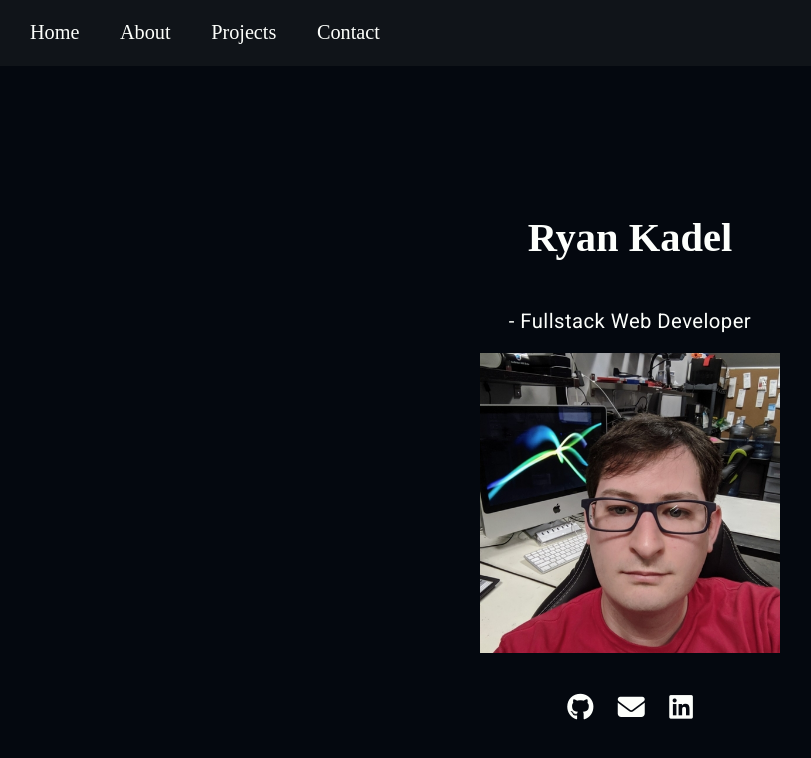
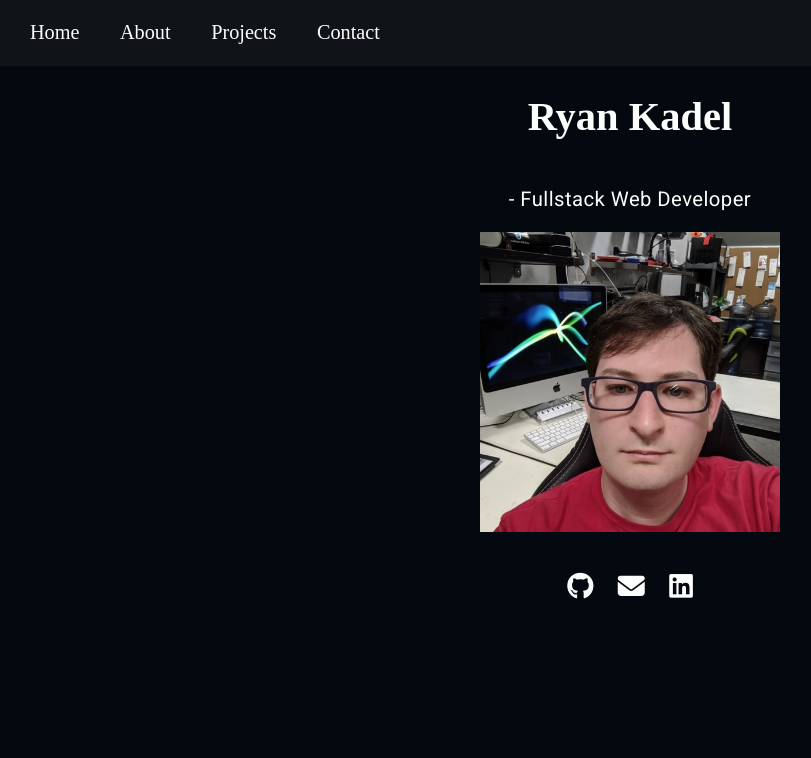
Before and after one commit to r-kadel/portfolio-v2, a React (Create React App) app: page / in a window 1280 px wide. Shown: the top 758 px of the page, without its empty margins (10-821 px from the left). Built offline with nearby package versions, Linux system fonts and the light colour scheme.

Commit message:
fix landing

```diff
--- a/src/Pages/Landing/Landing.css
+++ b/src/Pages/Landing/Landing.css
@@ -2,9 +2,7 @@
   display: flex;
   flex-direction: column;
   align-items: center;
-  justify-content: center;
-  padding: 3em;
-  max-width: 1100px;
+  height: 100vh;
   margin: 0 auto;
 }
 
```
